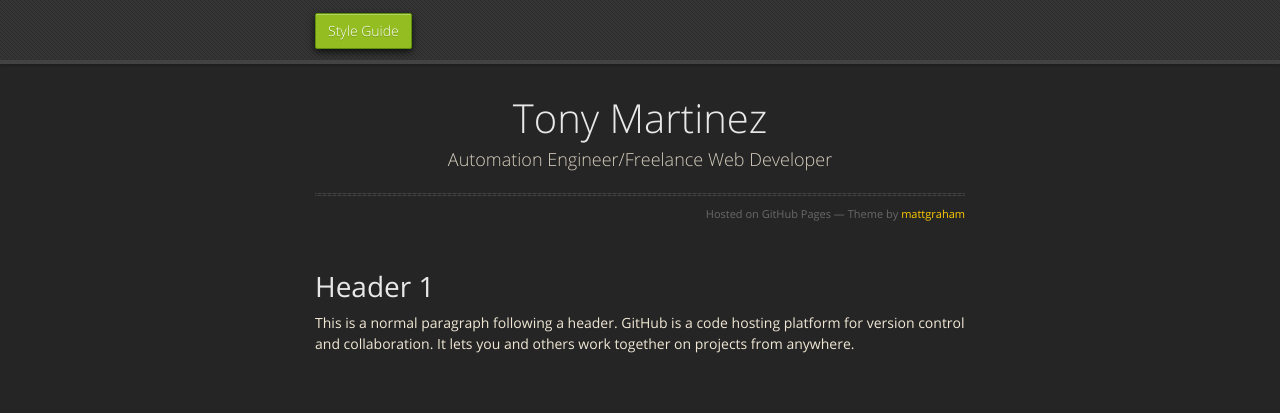
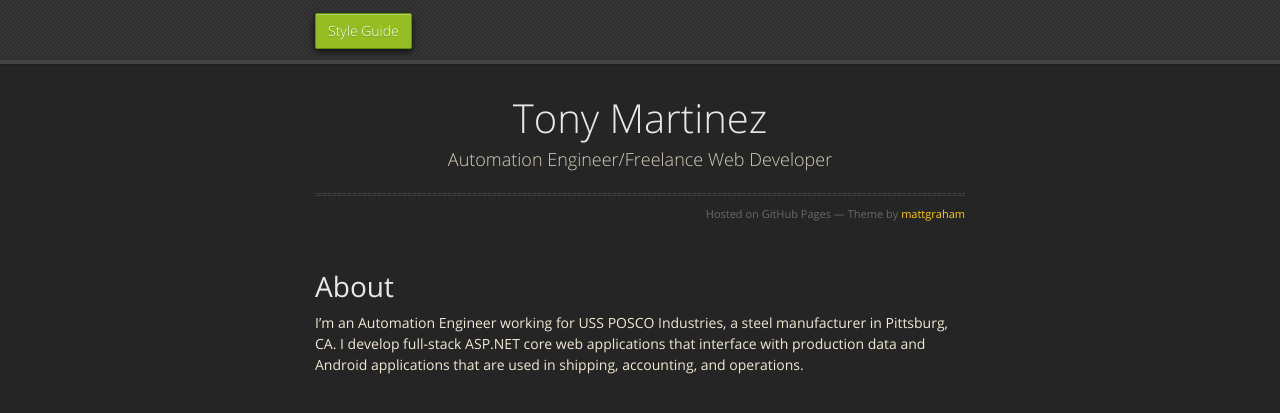
Before and after one commit to tonyjosephmartinez/tonyjosephmartinez.github.io, a Jekyll site: the page built from index.md, in a window 1280 px wide. Shown: the top 413 px of the page. Built offline with Jekyll 4.4.1, drawn with Linux system fonts in a browser that asks for light colours; nearby versions of some CDN libraries; our own code applies the rules of GitHub Pages for plain Markdown files.

Commit message:
Added description

```diff
--- a/index.md
+++ b/index.md
@@ -4,6 +4,6 @@ layout: default
 
 
 
-# [](#header-1)Header 1
+# [](#header-1)About
 
-This is a normal paragraph following a header. GitHub is a code hosting platform for version control and collaboration. It lets you and others work together on projects from anywhere.
+I'm an Automation Engineer working for USS POSCO Industries, a steel manufacturer in Pittsburg, CA. I develop full-stack ASP.NET core web applications that interface with production data and Android applications that are used in shipping, accounting, and operations.
```
